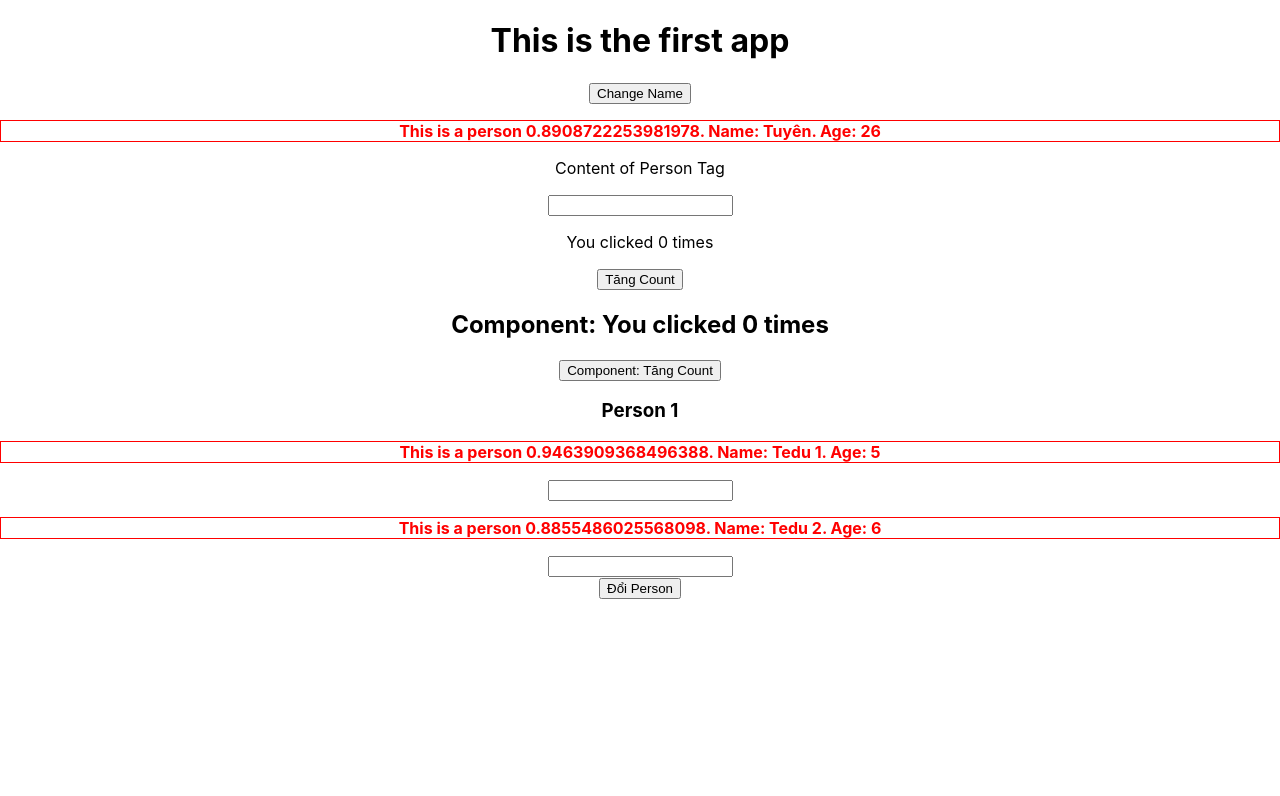
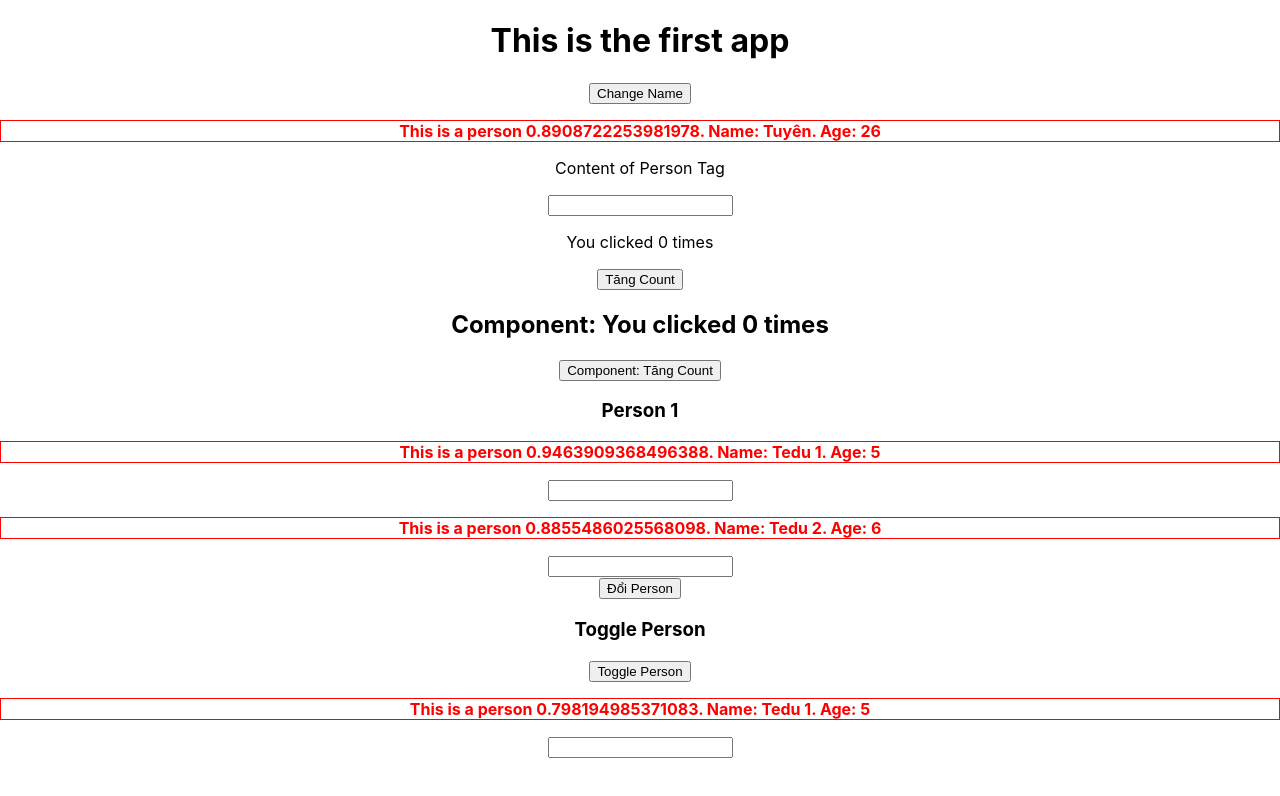
Before and after one commit to nguyenvantuyen6789/React-Tutorial-Tedu, a React (Create React App) app: page / in a window 1280 px wide. Shown: the top 796 px of the page. Built offline with nearby package versions, Linux system fonts and the light colour scheme.

Commit message:
Xong! Toggle Element, Show, Hidden Element

```diff
--- a/src/App.js
+++ b/src/App.js
@@ -5,6 +5,7 @@ import Person from './components/Person';
 import Example from './components/Example';
 
 function App() {
+  const [showPerson, setShowPerson] = useState(true);
   const changNameHandler = (e) => {
     console.log(e);
   }
@@ -36,6 +37,12 @@ function App() {
     // ])
   }
 
+  const togglePerson = (e) => {
+    setShowPerson(!showPerson);
+  }
+
+
+
   return (
     <div className="App">
       <h1>This is the first app</h1>
@@ -50,6 +57,17 @@ function App() {
       <Person clickHere={() => setToAnotherPerson()} name={listPerson[0].name} age={listPerson[0].age}></Person>
       <Person changed={switcheNameHandler} clickHere={setToAnotherPerson} name={listPerson[1].name} age={listPerson[1].age}></Person>
       <button onClick={() => setToAnotherPerson()}>Đổi Person</button>
+
+      <h3>Toggle Person</h3>
+      <button onClick={() => togglePerson()}>Toggle Person</button>
+      {
+        showPerson == true?
+        <div>
+          <Person name={listPerson[0].name} age={listPerson[0].age}></Person>
+        </div>
+        : null
+      }
+
     </div>
 
     // Cách 2
```
